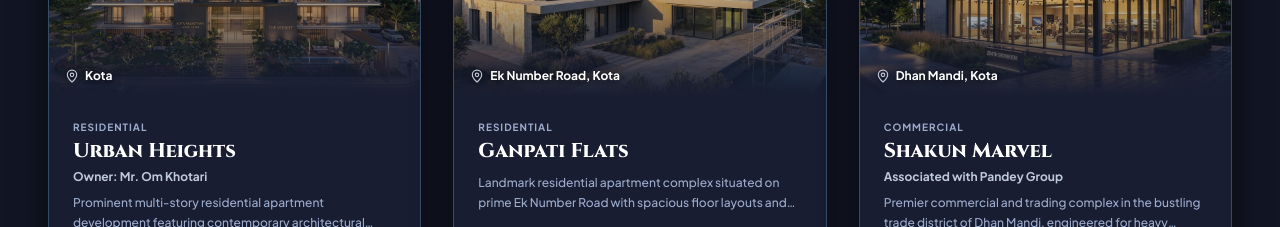
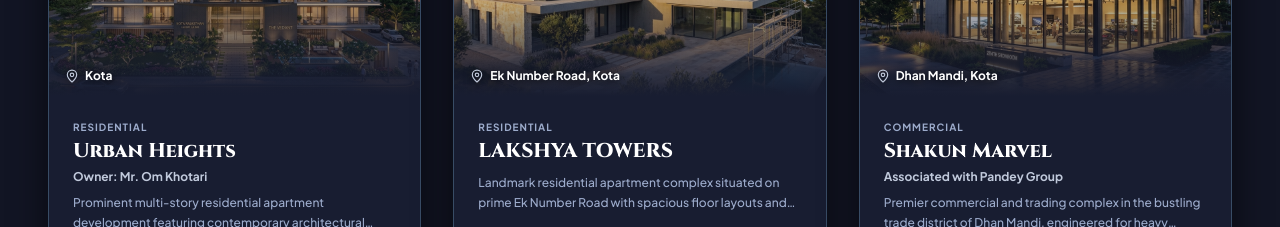
Before and after one commit to prachi-labs/Prachi-Constructions-, a React (Vite) app: page / in a window 1280 px wide. Shown: the part 2480-2707 px from the top of the page. Built offline with nearby package versions, Linux system fonts and the light colour scheme.

Commit message:
Update project details for LAKSHYA TOWERS

```diff
--- a/src/components/ProjectsSection.tsx
+++ b/src/components/ProjectsSection.tsx
@@ -42,13 +42,13 @@
     ],
   },
   {
-    id: 'ganpati-flats',
-    name: 'Ganpati Flats',
+    id: 'lakshya-towers',
+    name: 'LAKSHYA TOWERS',
     location: 'Ek Number Road, Kota',
     category: 'residential',
     status: 'completed',
     shortDesc: 'Landmark residential apartment complex situated on prime Ek Number Road with spacious floor layouts and resilient concrete construction.',
-    fullDesc: 'Located on Ek Number Road, Ganpati Flats represents a benchmark in urban residential housing in Kota. Built with attention to structural longevity, natural cross-ventilation, and durable finishings that have stood the test of time.',
+    fullDesc: 'Located on Ek Number Road, LAKSHYA TOWERS represents a benchmark in urban residential housing in Kota. Built with attention to structural longevity, natural cross-ventilation, and durable finishings that have stood the test of time.',
     image: stage3Img,
     scope: [
       'Turnkey civil structural framework',
```
